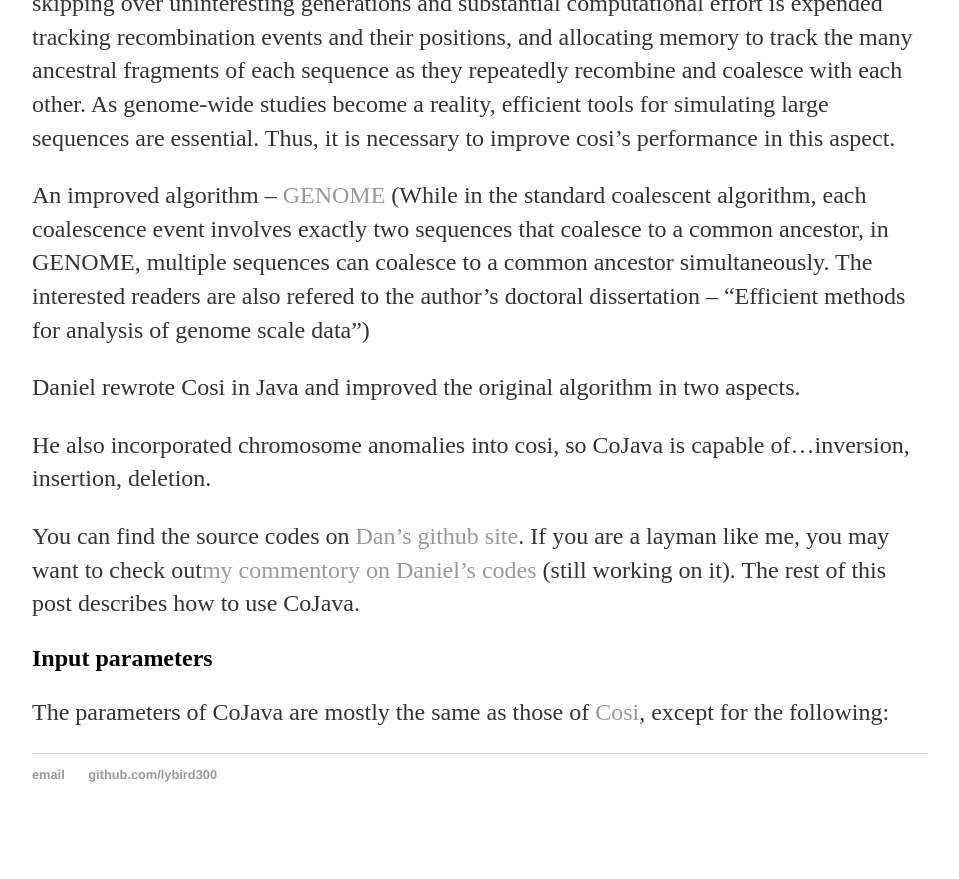
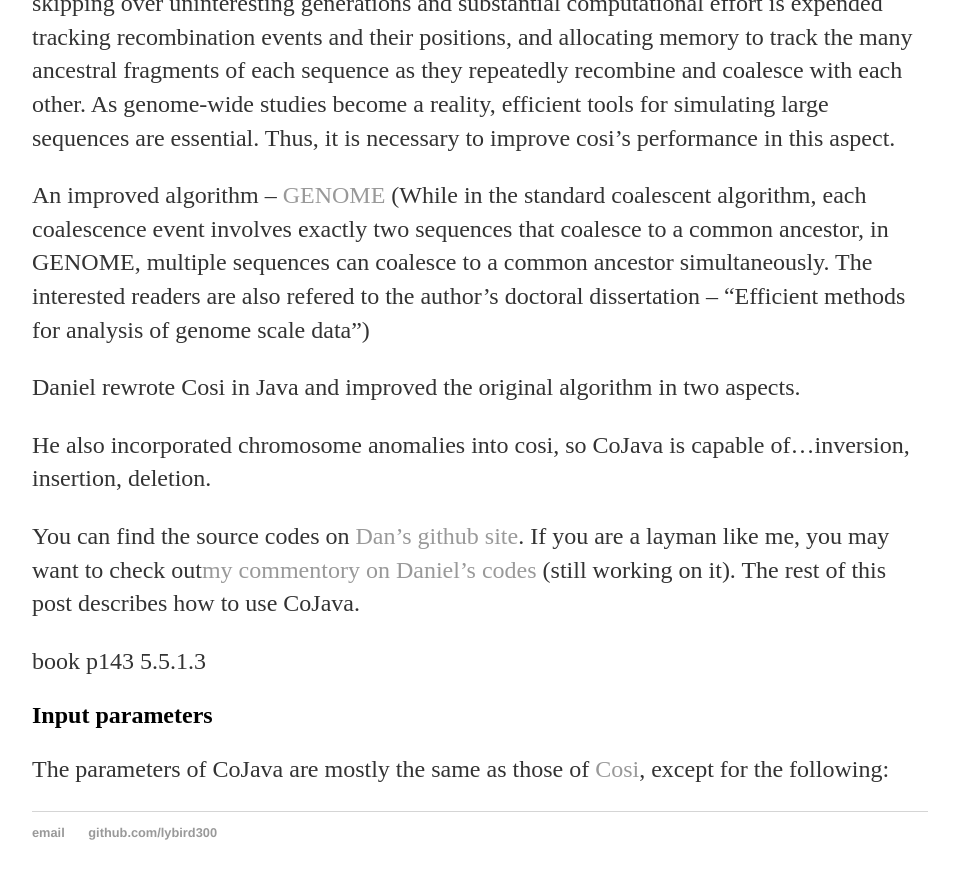
Before and after one commit to lybird300/lybird300.github.io, a Jekyll site: the page built from _posts/2015-04-18-CoJava.md, in a window 1280 px wide and 900 px high, scrolled down 1840 px. Shown: the top 879 px of the window, without its empty margins (160-1119 px from the left). Built offline with Jekyll 4.4.1, drawn with Linux system fonts in a browser that asks for light colours; before the commit the page ends 2682 px from its top, so only the background shows below that.

Commit message:
Update 2015-04-18-CoJava.md

```diff
--- a/_posts/2015-04-18-CoJava.md
+++ b/_posts/2015-04-18-CoJava.md
@@ -32,5 +32,7 @@ He also incorporated chromosome anomalies into cosi, so CoJava is capable of...i
 
 You can find the source codes on <a href="https://github.com/dtgillis/Cojava">Dan's github site</a>. If you are a layman like me, you may want to check out<a href="https://github.com/lybird300/CoJava_linly_nov13">my commentory on Daniel's codes</a> (still working on it). The rest of this post describes how to use CoJava.
 
+book p143 5.5.1.3
+
 <h2>Input parameters</h2>
 The parameters of CoJava are mostly the same as those of <a href="http://lybird300.github.io/2015/04/02/cosi-overview.html">Cosi</a>, except for the following:
```
